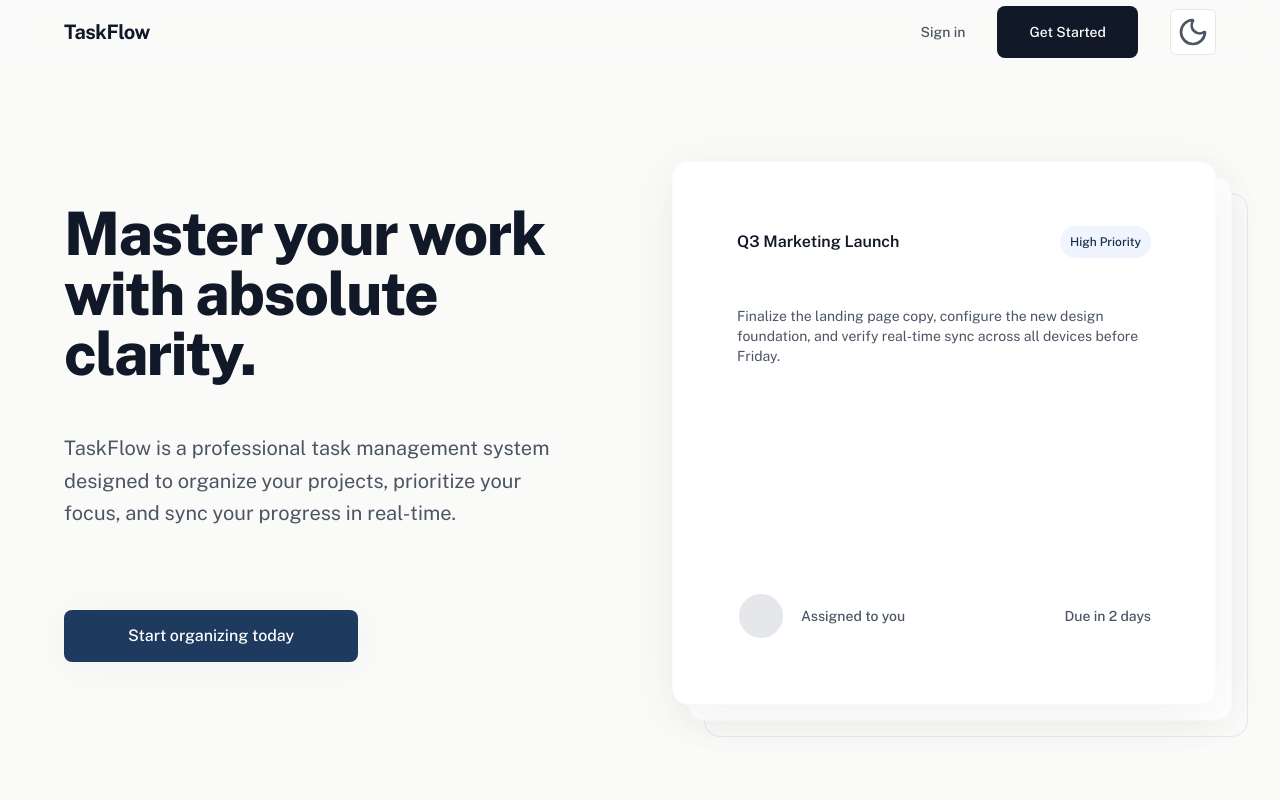
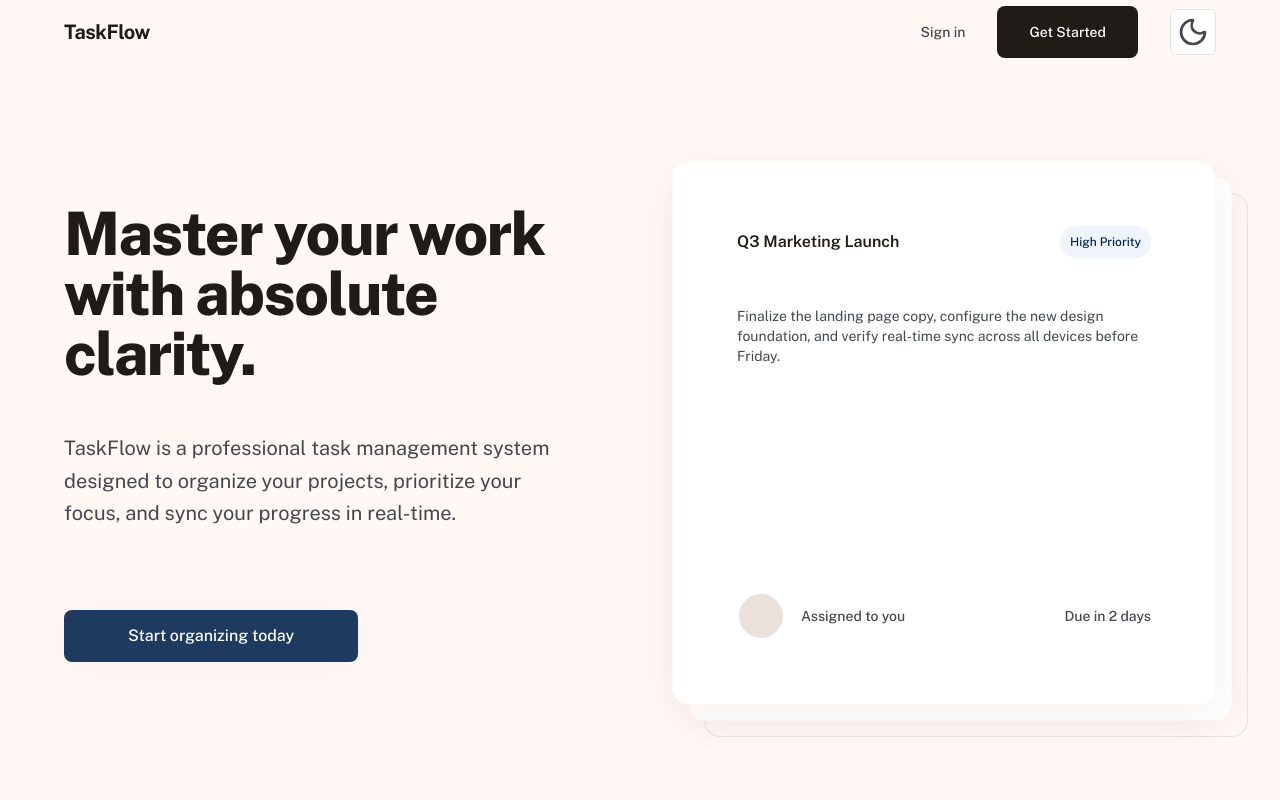
Before and after one commit to Ujwal-Jawalgi/Taskflow, a Next.js app in the folder frontend/: page / in a window 1280 px wide. Shown: the top 800 px of the page. Built offline with nearby package versions, Linux system fonts and the light colour scheme; no server answers.

Commit message:
chore: configure backend build scripts for render deployment

```diff
--- a/frontend/src/app/globals.css
+++ b/frontend/src/app/globals.css
@@ -4,15 +4,26 @@
 
 @layer base {
   :root {
-    --color-background: #FAFAF9;
-    --color-surface: #FFFFFF;
-    --color-text-primary: #111827;
-    --color-text-secondary: #4B5563;
-    --color-border: #E5E7EB;
-    --color-accent: #1E3A5F;
-    --color-accent-hover: #152B47;
-    --color-success: #166534;
-    --color-warning: #92400E;
+    /* Base Backgrounds (Warm organic stone) */
+    --color-background: #fff8f5;
+    --color-surface: #ffffff;
+    --color-surface-hover: #f0e6e0;
+
+    /* Text Colors (Deep slate/navy hierarchy) */
+    --color-text-primary: #1f1b17;
+    --color-text-secondary: #43474e;
+
+    /* Borders and Dividers */
+    --color-border: #eae1da;
+
+    /* Primary Accents (Rich navy/indigo) */
+    --color-primary: #1e3a5f;
+    --color-primary-hover: #022448;
+
+    /* Status Colors */
+    --color-success: #166534; /* Keep existing muted success */
+    --color-warning: #b45309; /* Stitch suggested warm amber */
+    --color-error: #ba1a1a;   /* Stitch suggested rose crimson */
   }
 
   .dark {
--- a/frontend/tailwind.config.ts
+++ b/frontend/tailwind.config.ts
@@ -22,19 +22,19 @@ const config: Config = {
           200: "#c7d2fe",
           300: "#a5b4fc",
           400: "#818cf8",
-          500: "var(--color-accent)",
-          600: "var(--color-accent)",
-          700: "var(--color-accent-hover)",
-          800: "var(--color-accent-hover)",
+          500: "var(--color-primary)",
+          600: "var(--color-primary)",
+          700: "var(--color-primary-hover)",
+          800: "var(--color-primary-hover)",
           900: "var(--color-background)", // used for Feature 2 background
           950: "#1e1b4b",
         },
         brand: {
           50: "var(--color-background)",
           100: "var(--color-background)",
-          500: "var(--color-accent-hover)",
-          600: "var(--color-accent)",
-          700: "var(--color-accent-hover)",
+          500: "var(--color-primary-hover)",
+          600: "var(--color-primary)",
+          700: "var(--color-primary-hover)",
           900: "var(--color-text-primary)",
         },
         neutral: {
@@ -63,13 +63,13 @@ const config: Config = {
           900: "var(--color-text-primary)",
         },
         accent: {
-          DEFAULT: "var(--color-accent)",
-          hover: "var(--color-accent-hover)",
+          DEFAULT: "var(--color-primary)",
+          hover: "var(--color-primary-hover)",
         },
         priority: {
           low: "#3b82f6",
           medium: "var(--color-warning)",
-          high: "var(--color-warning)",
+          high: "var(--color-error)",
         },
         green: {
           100: "var(--color-border)",
```
Also changed, not shown: 1 other file (tests, documents, lock files or other folders).
